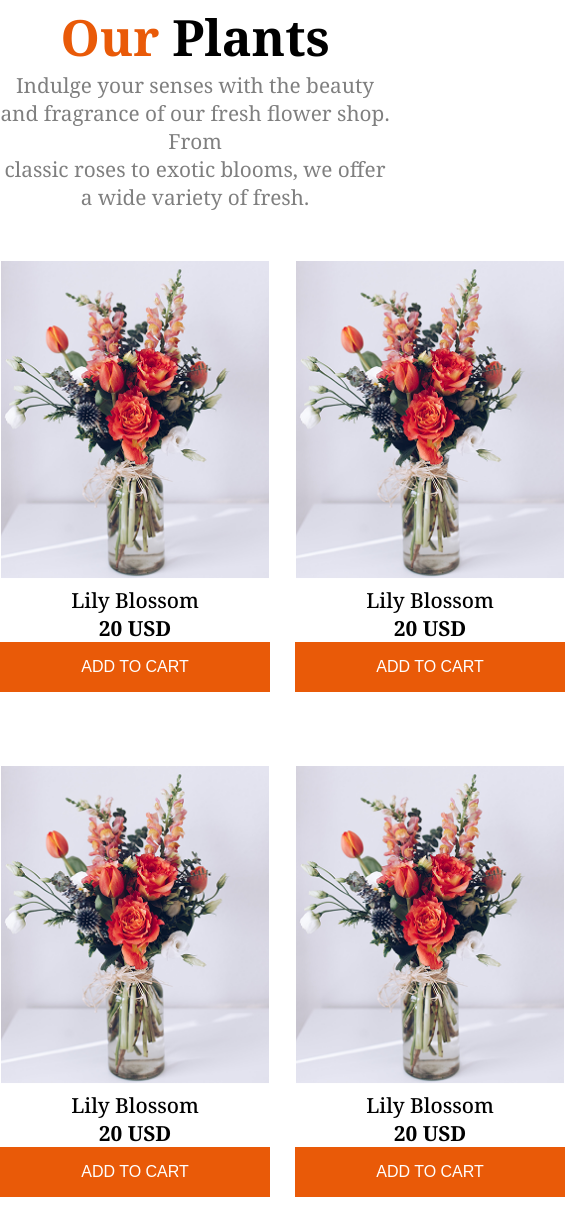
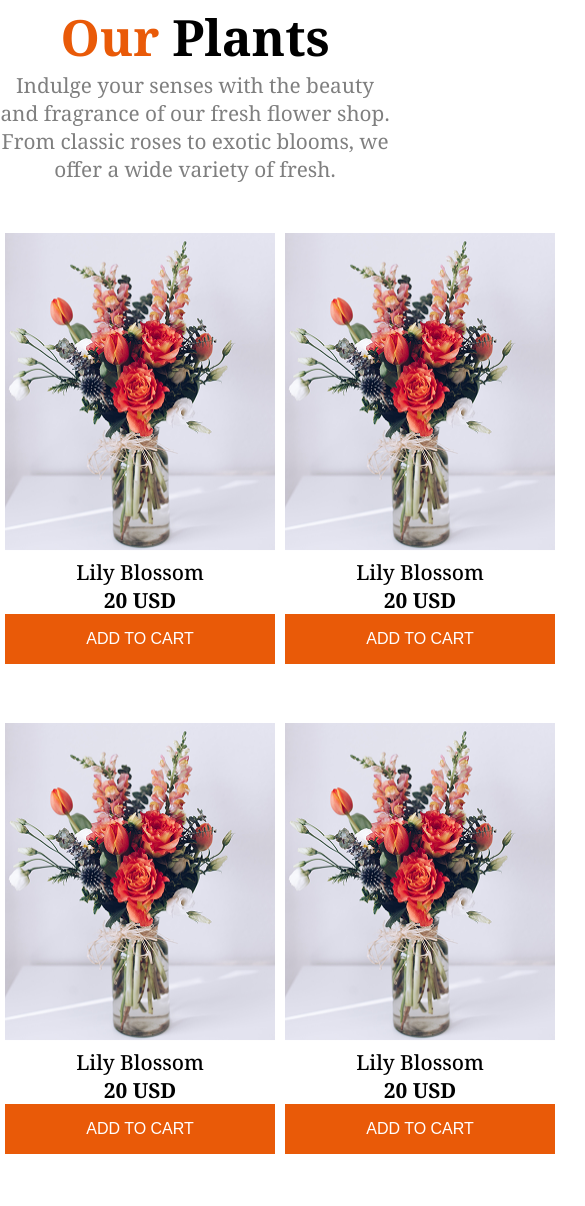
Before and after one commit to smziaulmillat/ph-assignment-2, a plain HTML site: page index.html in a window 390 px wide. Shown: the part 1124-2330 px from the top of the page, 585 px wide, since content can reach past the window. Drawn offline with Linux system fonts and the light colour scheme.

Commit message:
added our plant sec responsive

```diff
--- a/index.html
+++ b/index.html
@@ -53,8 +53,8 @@
           </h2>
           <p class="our-plant-subtitle">
             Indulge your senses with the beauty and fragrance of our fresh
-            flower shop. From <br />classic roses to exotic blooms, we offer a
-            wide variety of fresh.
+            flower shop. From <br class="display-none" />classic roses to exotic
+            blooms, we offer a wide variety of fresh.
           </p>
         </div>
         <div class="our-plant-cards container">
--- a/styles/flower.css
+++ b/styles/flower.css
@@ -120,4 +120,13 @@
   .banner {
     flex-direction: column-reverse;
   }
+  /* our plant sec */
+  .our-plant-cards {
+    grid-template-columns: repeat(2, 1fr);
+    gap: 10px;
+    margin-left: 5px;
+  }
+  .our-plant-card img {
+    width: 100%;
+  }
 }
```
